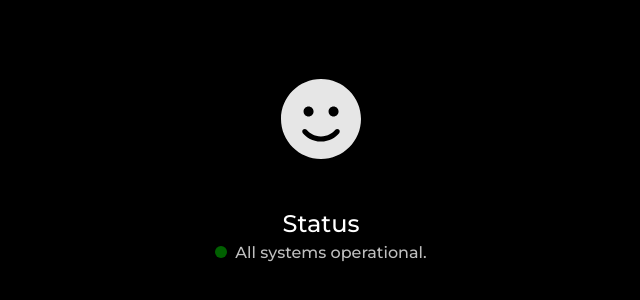
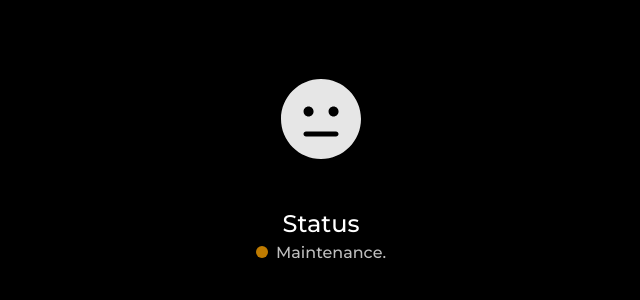
Before and after one commit to notypefyp/pub, a plain HTML site: page index.html in a window 1280 px wide. Shown: the part 230-530 px from the top of the page, without its empty margins (319-959 px from the left). Drawn offline with Linux system fonts and the light colour scheme.

Commit message:
Update index.html

```diff
--- a/index.html
+++ b/index.html
@@ -52,7 +52,7 @@
         .dot {
             width: 12px;
             height: 12px;
-            background-color: green;
+            background-color: orange;
             border-radius: 50%;
             margin-right: 8px;
         }
@@ -69,7 +69,7 @@
 <body>
     <div class="container">
         <!-- face-smile, face-meh, face-frown -->
-        <i class="fas fa-face-smile icon"></i>
+        <i class="fas fa-face-meh icon"></i>
 
         <!-- Информация о технических работах -->
         <div class="status-info">
@@ -77,7 +77,7 @@
         </div>
         <div class="maintenance-info">
             <div class="dot"></div>
-            <div class="maintenance-text">All systems operational.</div>
+            <div class="maintenance-text">Maintenance.</div>
         </div>
     </div>
 
```
